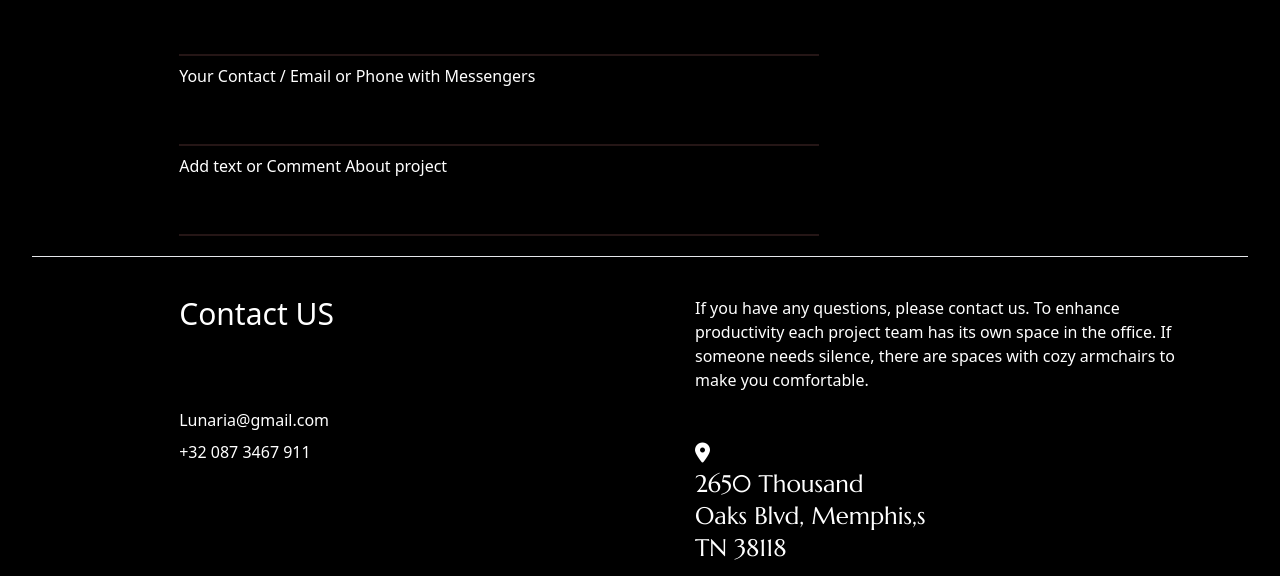
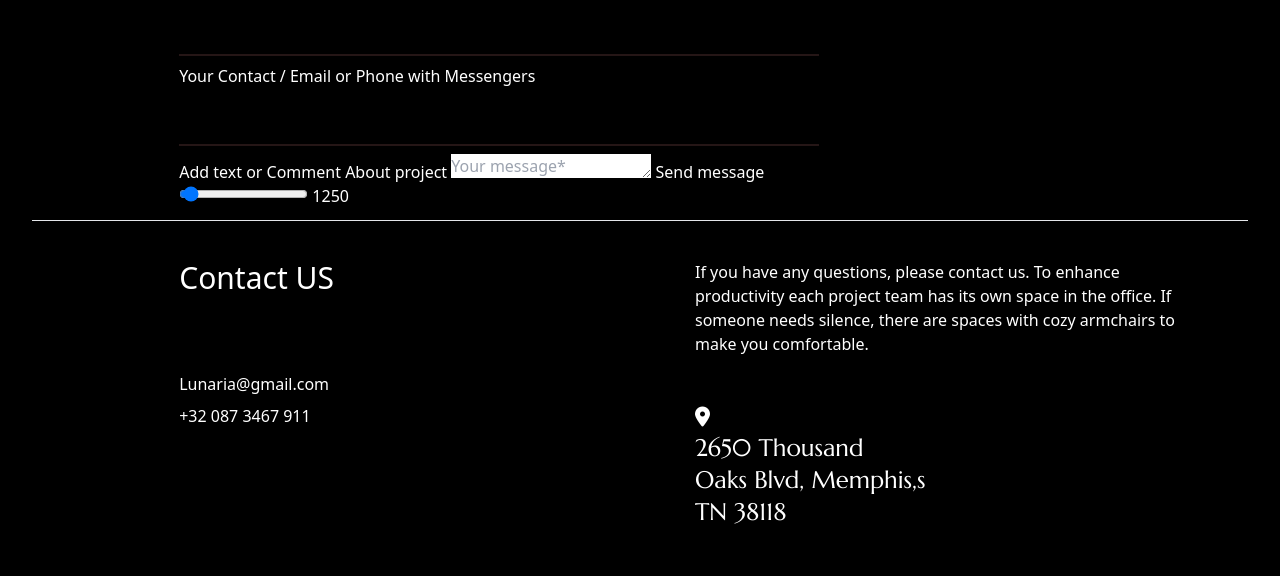
Before and after one commit to Radyslav818/lunaria-with-tailwind, a website: page index.html in a window 1280 px wide. Shown: the part 2468-3044 px from the top of the page. Drawn offline with nearby package versions, Linux system fonts and the light colour scheme; a web font is replaced by a local one.

Commit message:
Add files via upload
add range logic

```diff
--- a/index.html
+++ b/index.html
@@ -263,14 +263,36 @@
       <div class="flex flex-col w-[50%] ml-[14%] mt-[5%]">
         <form>
           <label for="fname">Your Name</label>
-          <input type="text" id="fname" name="fname" />
+          <input type="text" id="fname" name="fname" required />
           <label for="lname"
             >Your Contact / Email or Phone with Messengers
           </label>
-          <input type="text" id="lname" name="lname" />
+          <input type="text" id="lname" name="lname" required />
           <label for="lname">Add text or Comment About project </label>
-          <input type="text" id="lname" name="lname" />
+          <textarea
+            put
+            type="text"
+            value="message"
+            name="message"
+            id=""
+            cols=""
+            rows="1"
+            placeholder="Your message*"
+            required
+          ></textarea>
+          <button>Send message</button>
         </form>
+        <div>
+          <input
+            type="range"
+            value="1250"
+            min="500"
+            max="25000"
+            step="50"
+            oninput="this.nextElementSibling.value = this.value"
+          />
+          <output>1250</output>
+        </div>
       </div>
       <hr />
 
```
